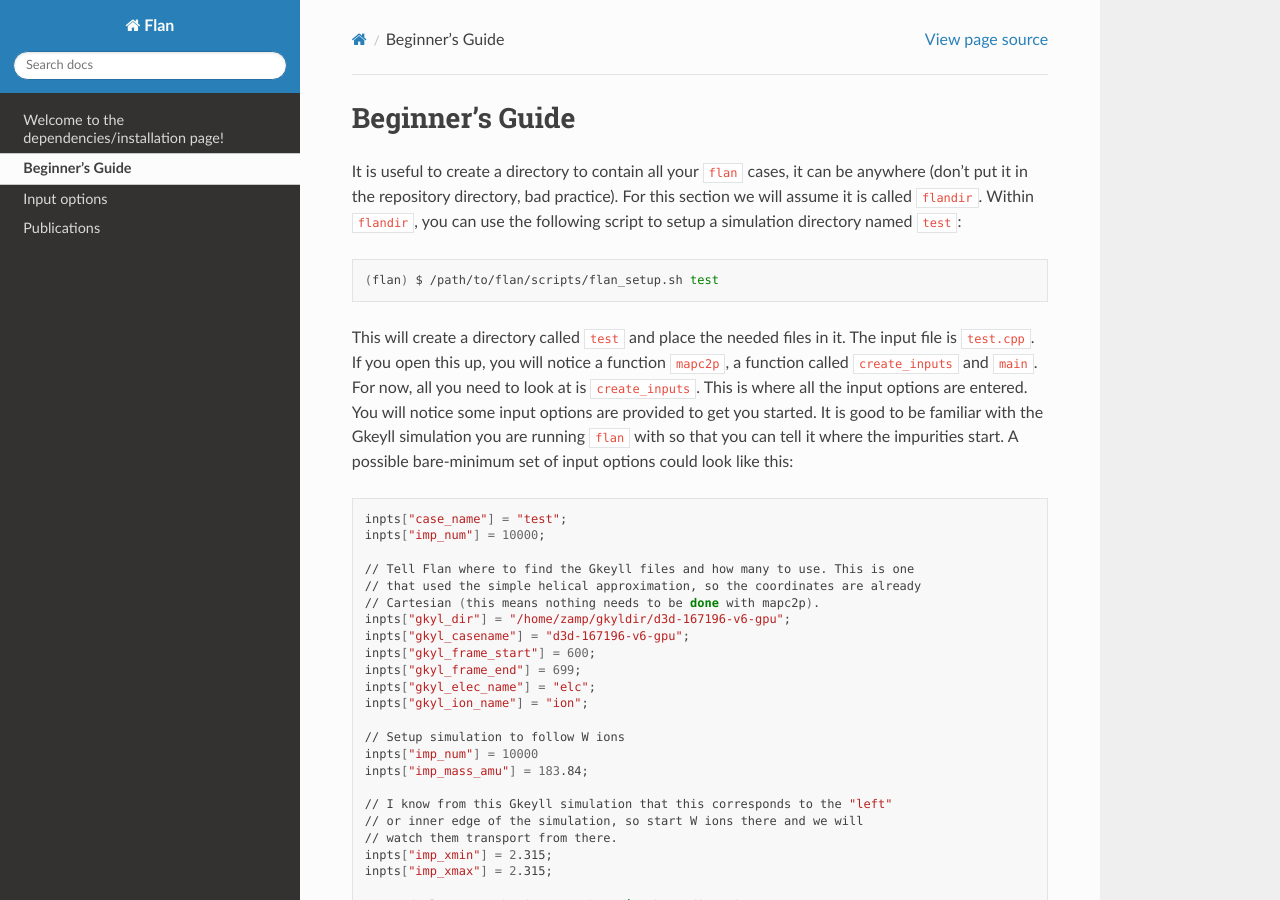
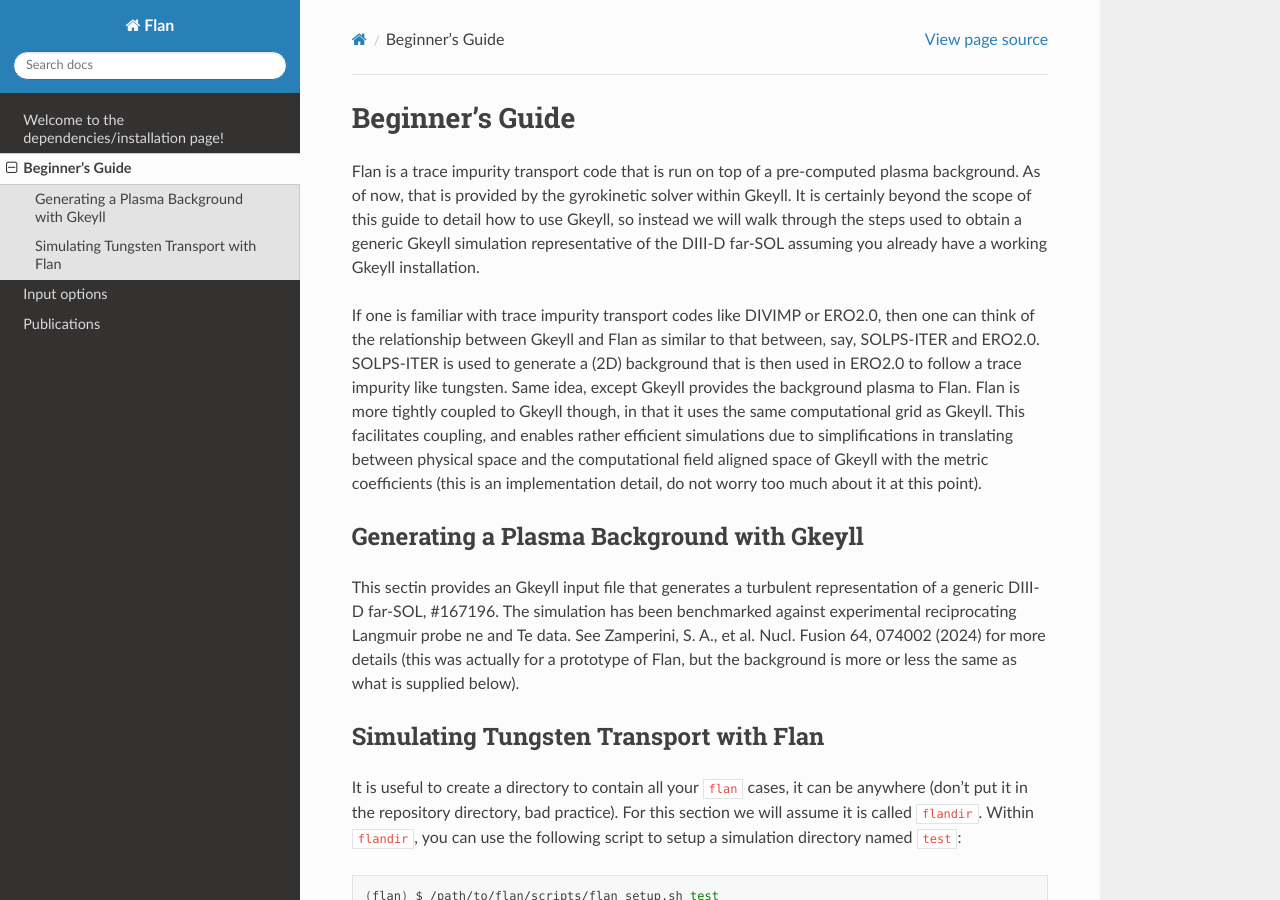
Before and after one commit to shawnzamperini/flan, a Sphinx documentation site: the page built from docs/source/beginnerGuide.rst, in a window 1280 px wide and 900 px high. Built offline with Sphinx 7.4.7 and the Read the Docs theme 3.1.0, drawn with Linux system fonts in a browser that asks for light colours.

Commit message:
Update beginnerGuide.rst

```diff
--- a/docs/source/beginnerGuide.rst
+++ b/docs/source/beginnerGuide.rst
@@ -1,6 +1,21 @@
 =========================================================================================
 Beginner's Guide
 =========================================================================================
+
+Flan is a trace impurity transport code that is run on top of a pre-computed plasma background. As of now, that is provided by the gyrokinetic solver within Gkeyll. It is certainly beyond the scope of this guide to detail how to use Gkeyll, so instead we will walk through the steps used to obtain a generic Gkeyll simulation representative of the DIII-D far-SOL assuming you already have a working Gkeyll installation.
+
+If one is familiar with trace impurity transport codes like DIVIMP or ERO2.0, then one can think of the relationship between Gkeyll and Flan as similar to that between, say, SOLPS-ITER and ERO2.0. SOLPS-ITER is used to generate a (2D) background that is then used in ERO2.0 to follow a trace impurity like tungsten. Same idea, except Gkeyll provides the background plasma to Flan. Flan is more tightly coupled to Gkeyll though, in that it uses the same computational grid as Gkeyll. This facilitates coupling, and enables rather efficient simulations due to simplifications in translating between physical space and the computational field aligned space of Gkeyll with the metric coefficients (this is an implementation detail, do not worry too much about it at this point).
+
+Generating a Plasma Background with Gkeyll
+------------------------------------------
+
+This sectin provides an Gkeyll input file that generates a turbulent representation of a generic DIII-D far-SOL, #167196. The simulation has been benchmarked against experimental reciprocating Langmuir probe ne and Te data. See Zamperini, S. A., et al. Nucl. Fusion 64, 074002 (2024) for more details (this was actually for a prototype of Flan, but the background is more or less the same as what is supplied below).
+
+
+Simulating Tungsten Transport with Flan
+---------------------------------------
+
+
 It is useful to create a directory to contain all your :literal:`flan` cases, it can be anywhere (don't put it in the repository directory, bad practice). For this section we will assume it is called :literal:`flandir`. Within :literal:`flandir`, you can use the following script to setup a simulation directory named :literal:`test`:
 
 .. code-block:: bash
```
